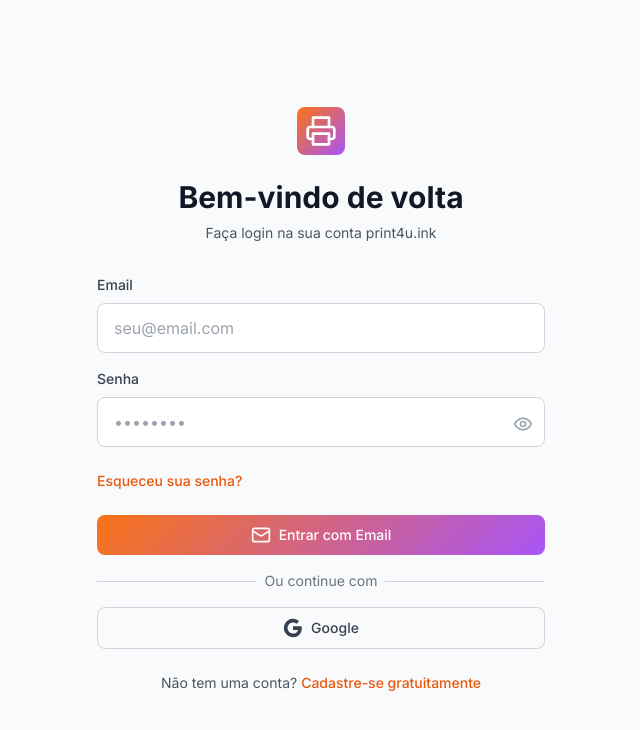
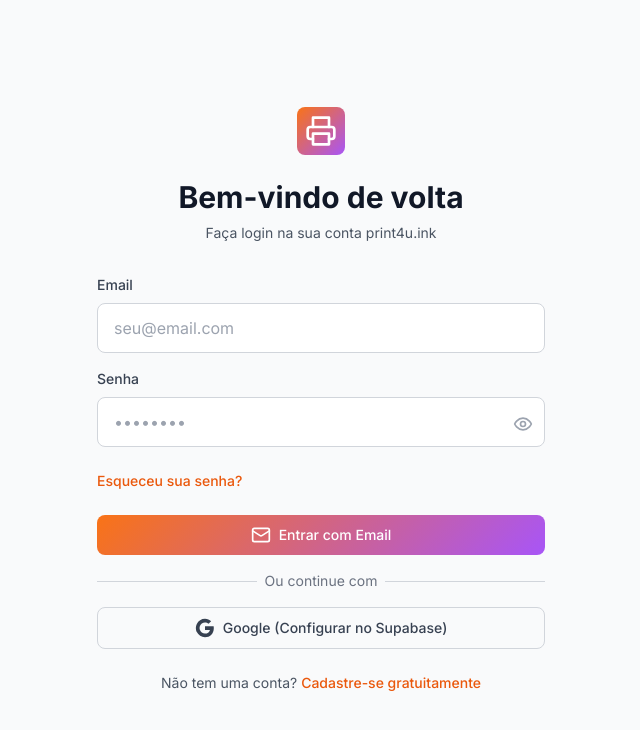
Before and after one commit to julianomag/print4u.ink, a React (Vite) app: page /login in a window 1280 px wide. Shown: the top 730 px of the page, without its empty margins (319-959 px from the left). Built offline with nearby package versions, Linux system fonts and the light colour scheme; no server answers; the HTML template or start-up script is replaced by a standard one.

Commit message:
feat: Adicionar debug para Google OAuth e melhorar tratamento de erros

```diff
--- a/src/components/auth/LoginForm.tsx
+++ b/src/components/auth/LoginForm.tsx
@@ -63,11 +63,14 @@
   const handleGoogleSignIn = async () => {
     setLoading(true)
     try {
+      console.log('Iniciando login com Google...')
       const { error } = await signInWithGoogle()
       if (error) {
-        toast.error('Erro ao fazer login com Google')
+        console.error('Erro Google OAuth:', error)
+        toast.error(`Erro ao fazer login com Google: ${error.message}`)
       }
     } catch (error) {
+      console.error('Erro inesperado:', error)
       toast.error('Erro inesperado')
     } finally {
       setLoading(false)
@@ -180,7 +183,7 @@
                   d="M12 5.38c1.62 0 3.06.56 4.21 1.64l3.15-3.15C17.45 2.09 14.97 1 12 1 7.7 1 3.99 3.47 2.18 7.07l3.66 2.84c.87-2.6 3.3-4.53 6.16-4.53z"
                 />
               </svg>
-              Google
+              Google (Configurar no Supabase)
             </Button>
           </div>
 
--- a/src/components/auth/SignupForm.tsx
+++ b/src/components/auth/SignupForm.tsx
@@ -220,7 +220,7 @@
                   d="M12 5.38c1.62 0 3.06.56 4.21 1.64l3.15-3.15C17.45 2.09 14.97 1 12 1 7.7 1 3.99 3.47 2.18 7.07l3.66 2.84c.87-2.6 3.3-4.53 6.16-4.53z"
                 />
               </svg>
-              Google
+              Google (Configurar no Supabase)
             </Button>
           </div>
 
--- a/src/store/auth.ts
+++ b/src/store/auth.ts
@@ -68,6 +68,7 @@
       }
     })
 
+    console.log('Google OAuth redirect URL:', `${window.location.origin}/auth/callback`)
     return { error }
   },
 
```
